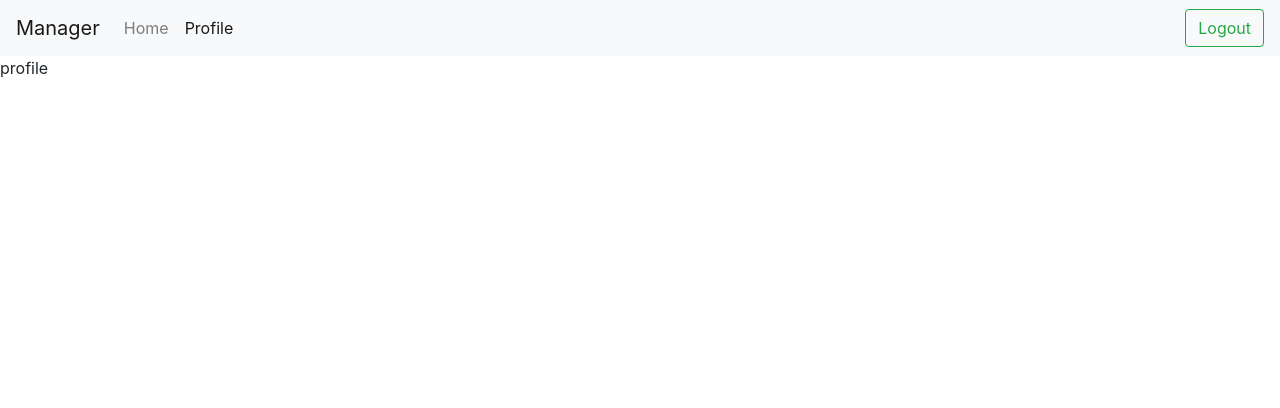
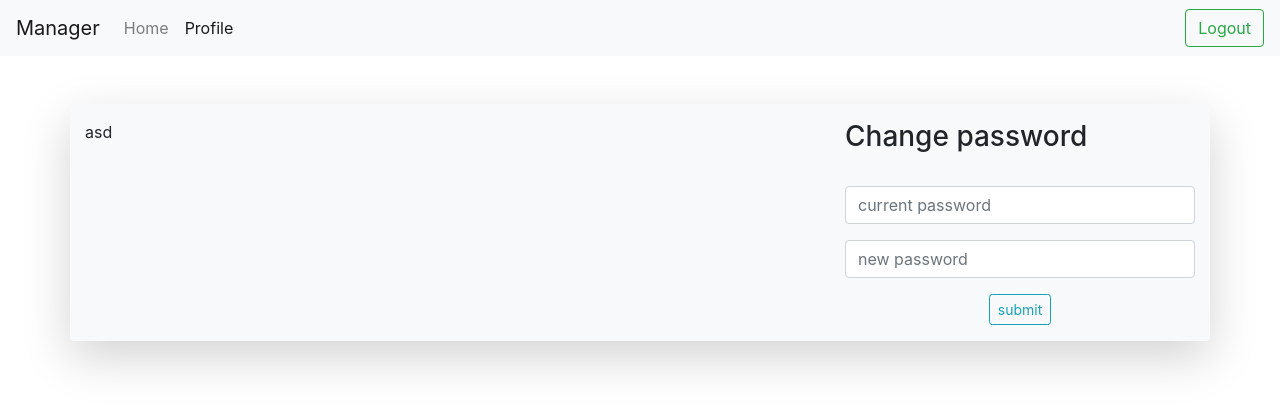
Before and after one commit to mickela/password_manager, a React (Create React App) app in the folder client/: page /profile in a window 1280 px wide. Shown: the top 408 px of the page. Built offline with nearby package versions, Linux system fonts and the light colour scheme.

Commit message:
Created change password UI

```diff
--- a/client/src/components/Profile.js
+++ b/client/src/components/Profile.js
@@ -1,13 +1,22 @@
 import React, { Component } from 'react'
 import Navbar from './Navbar';
+import Changepassword from './forms/Changepassword';
 
 class Profile extends Component {
     render() {
         return (
             <div>
-            <Navbar page="profile" />
-
-                profile
+                <Navbar page="profile" />
+                <div className="container">
+                    <div className="row mt-5 bg-light shadow-lg rounded">
+                        <div className="col-md-8 pt-3">asd</div>
+                        <div className="col-md-4 pt-3">
+                            <h3>Change password</h3>
+                            <br />
+                            <Changepassword />
+                        </div>
+                    </div>
+                </div>
             </div>
         )
     }
--- /dev/null
+++ b/client/src/components/forms/Changepassword.js
@@ -0,0 +1,56 @@
+import React, { Component } from 'react';
+
+class Changepassword extends Component {
+    constructor(){
+        super()
+        this.state = {
+            id: '', password: '', new_password: ''
+        }
+    }
+
+    handleInput = e =>{
+        const { name, value } = e.target;
+        this.setState(()=>({ [name]: [value] }));
+    }
+
+    submit = e =>{
+        e.preventDefault();
+
+        const { id, password, new_password } = this.state;
+
+        const formdata = new FormData();
+        formdata.append("id", id);
+        formdata.append("password", password);
+        formdata.append("new_password", new_password);
+
+        fetch('/newpassword', {
+            method: 'POST',
+            headers: new Headers(),
+            body: formdata
+        }).then(res => res.json())
+        .then(data =>{
+            console.log(data)
+        })
+        .catch(err => console.log(err))
+    }
+
+    render() {
+        return (
+            <div className="text-center">
+                <form onSubmit={this.submit}>
+                    <div className="form-group">
+                        <input type="password" className="form-control" onChange={this.handleInput} name="password" placeholder="current password" />
+                    </div>
+                    <div className="form-group">
+                        <input type="password" className="form-control" onChange={this.handleInput} name="new_password" placeholder="new password" />
+                    </div>
+                    <div className="form-group">
+                        <button type="submit" className="btn btn-sm btn-outline-info">submit</button>
+                    </div>
+                </form>
+            </div>
+        )
+    }
+}
+
+export default Changepassword;
```
